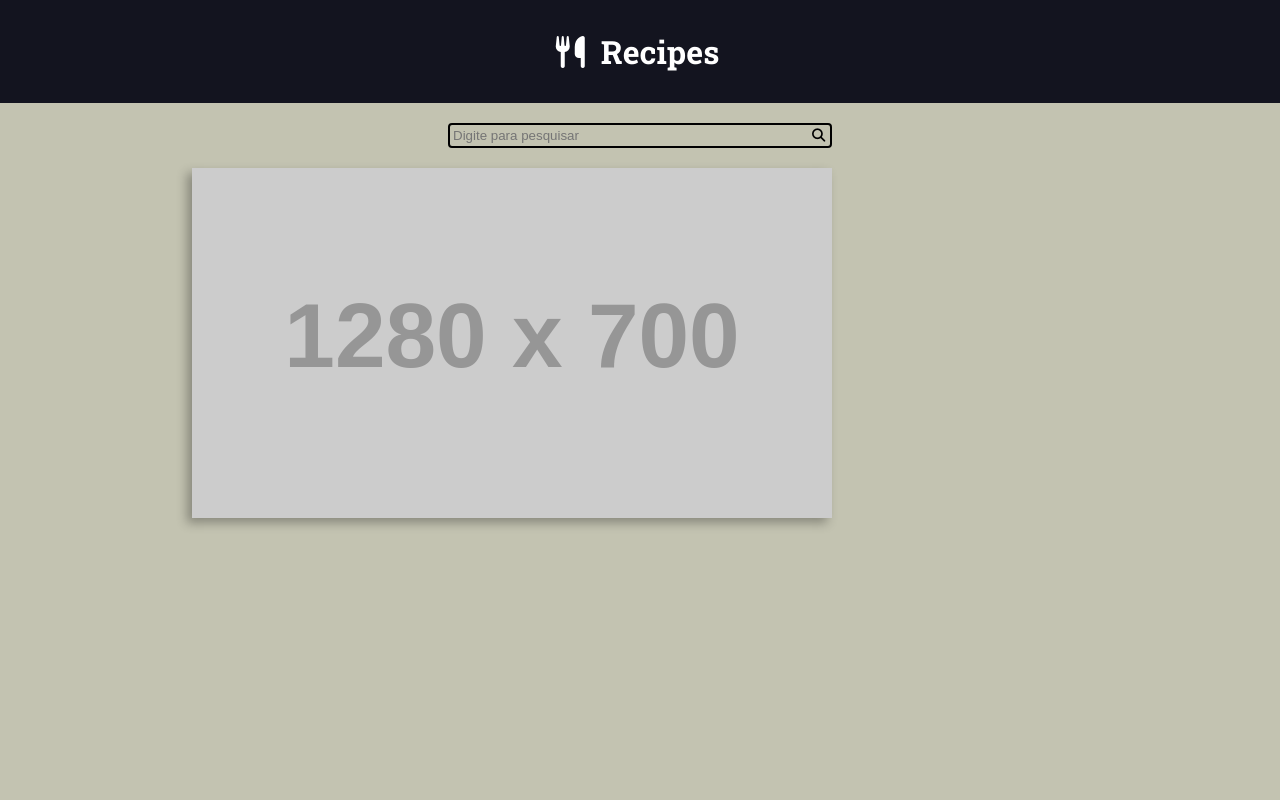
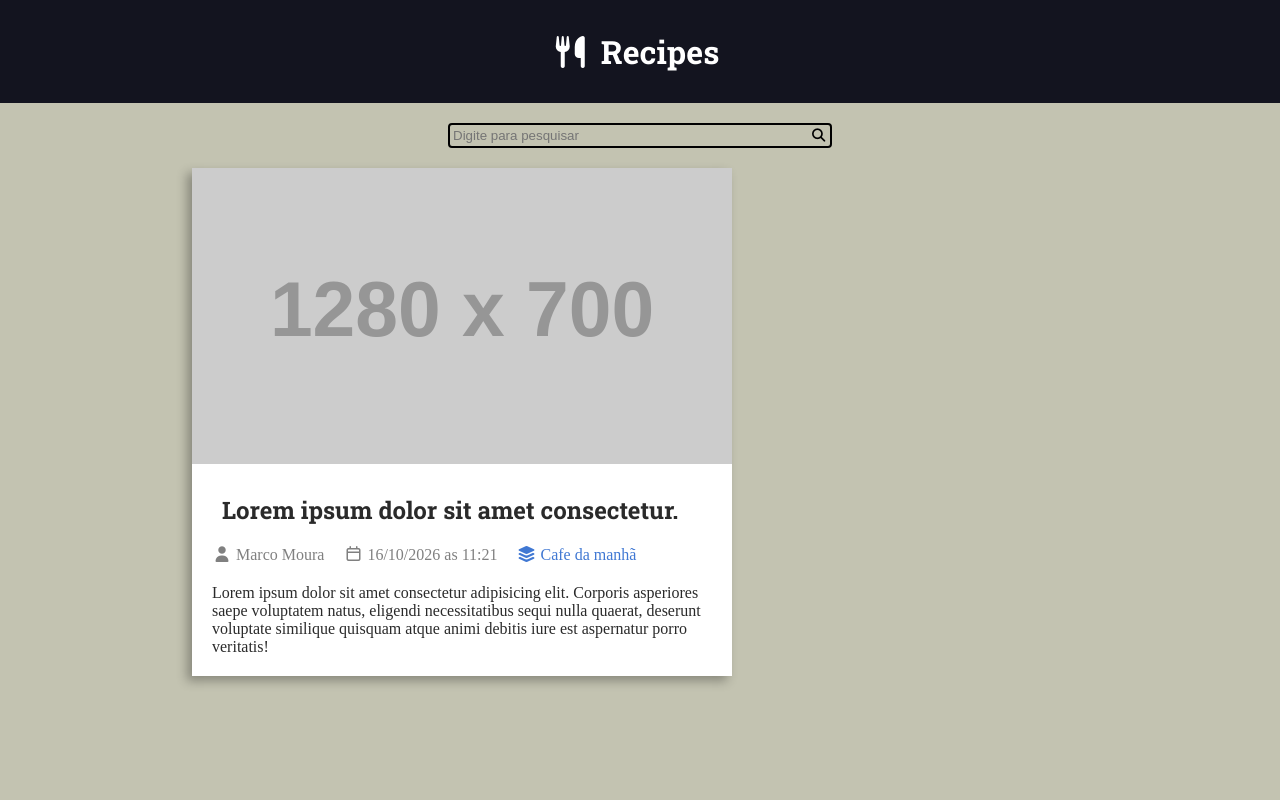
Before and after one commit to MarcoMoura1209/projeto-django01, a Django app: page / in a window 1280 px wide. Run offline with Django 5.2, Linux system fonts and the light colour scheme; grey boxes labelled with a size stand in for pictures from a placeholder-image service; some libraries are stand-ins or nearby versions.

Commit message:
Enhance recipe display: add author information and content to recipe list items in home.html; update styling in head.html

```diff
--- a/recipes/templates/recipes/pages/home.html
+++ b/recipes/templates/recipes/pages/home.html
@@ -7,8 +7,34 @@
         <div class="main-content-list">
             <div class="recipe recipe-list-item">
                 <div class="recipe-cover"><img src="https://placehold.co/1280x700/0000ff/FFF.png" alt="temporario" ></div>
+                <div class="recipe-title-container">
+                    <h2 class="recipe-title">Lorem ipsum dolor sit amet consectetur.</h2>
+                </div>
+
+                <div class="recipe-author">
+                    <span class="recipe-author-item">
+                        <i class="fa-solid fa-user"></i>
+                        Marco Moura
+                    </span>
+                    <span class="recipe-author-item">
+                        <i class="fa-regular fa-calendar"></i>
+                        16/10/2026 as 11:21
+                    </span>
+                    <span class="recipe-author-item">
+                        <a href="http://">
+                            <i class="fa-solid fa-layer-group"></i>
+                            <span>
+                                Cafe da manhã
+                            </span>
+                        </a>
+                    </span>
+
+                </div>
+
+                <div class="recipe-content">
+                    <p>Lorem ipsum dolor sit amet consectetur adipisicing elit. Corporis asperiores saepe voluptatem natus, eligendi necessitatibus sequi nulla quaerat, deserunt voluptate similique quisquam atque animi debitis iure est aspernatur porro veritatis!</p>
+                </div>
             </div>
-
         </div>
     </main>
 </body>
--- a/recipes/templates/recipes/partials/head.html
+++ b/recipes/templates/recipes/partials/head.html
@@ -46,6 +46,7 @@
 
     body{
         background-color:rgb(195, 195, 177);
+        color: rgb(42, 42, 42);
     }
 
     .search-form {
@@ -109,11 +110,38 @@
     }
 
     .recipe-list-item {
-        max-width: 640px;
+        max-width: 540px;
     }
 
     .recipe-list-item:hover {
         transform: scale(1.02);
         box-shadow: -8px 8px 17px rgba(0,0,0, 35%);
     }
+
+    .recipe-title-container {
+        padding: 30px 30px 20px 30px;
+    }
+
+    .recipe-author-item a {
+        text-decoration: none;
+        color: rgb(64, 120, 211);
+    }
+
+    .recipe-author-item a:hover {
+        color: blue;
+        transition: all 300ms ease-in-out;
+    }
+
+    .recipe-author {
+        padding: 0px 20px 20px 20px;
+        color: gray;
+    }
+
+    .recipe-author-item {
+        margin-right: 15px;
+    }
+
+    .recipe-content {
+        padding: 0px 20px 20px 20px;
+    }
 </style>
```
